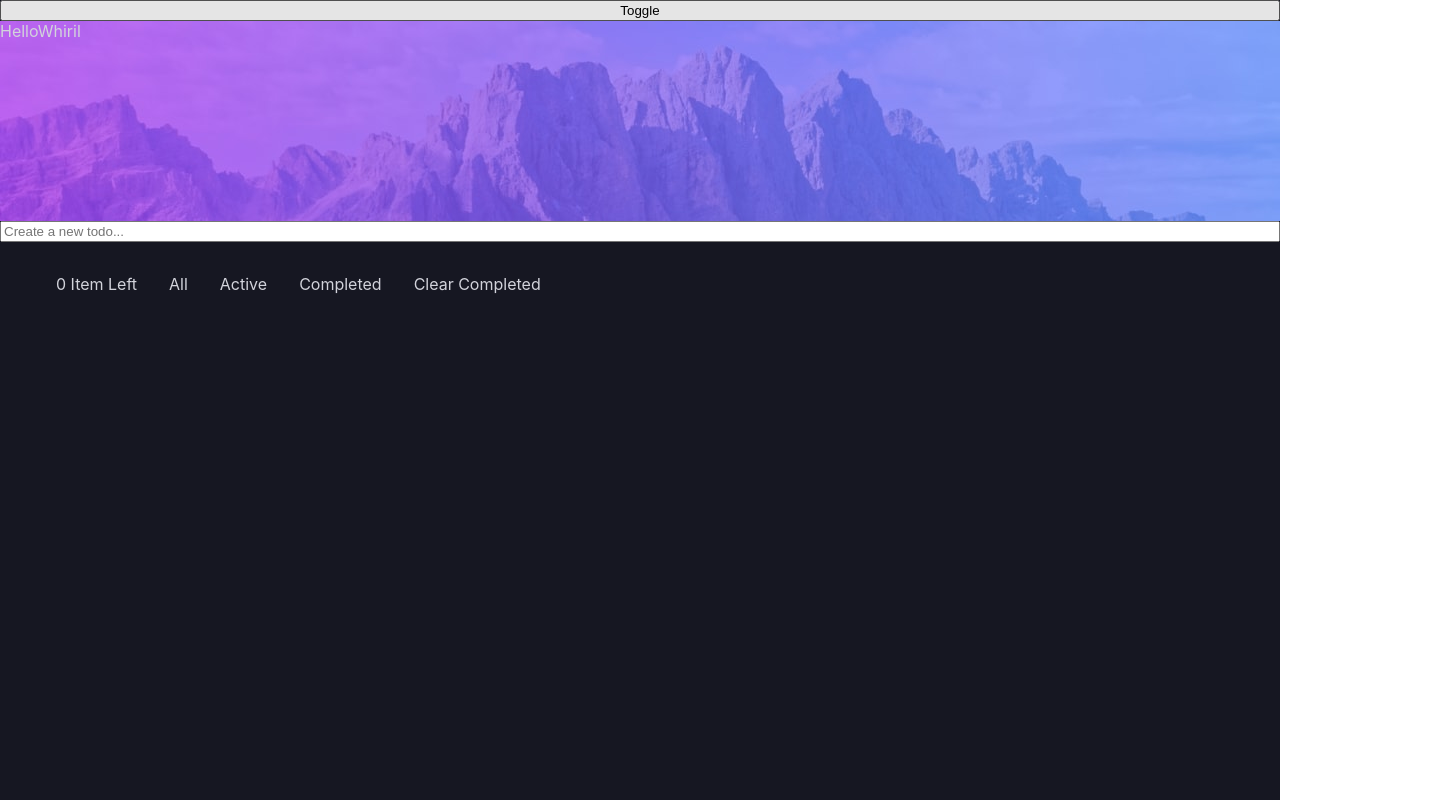
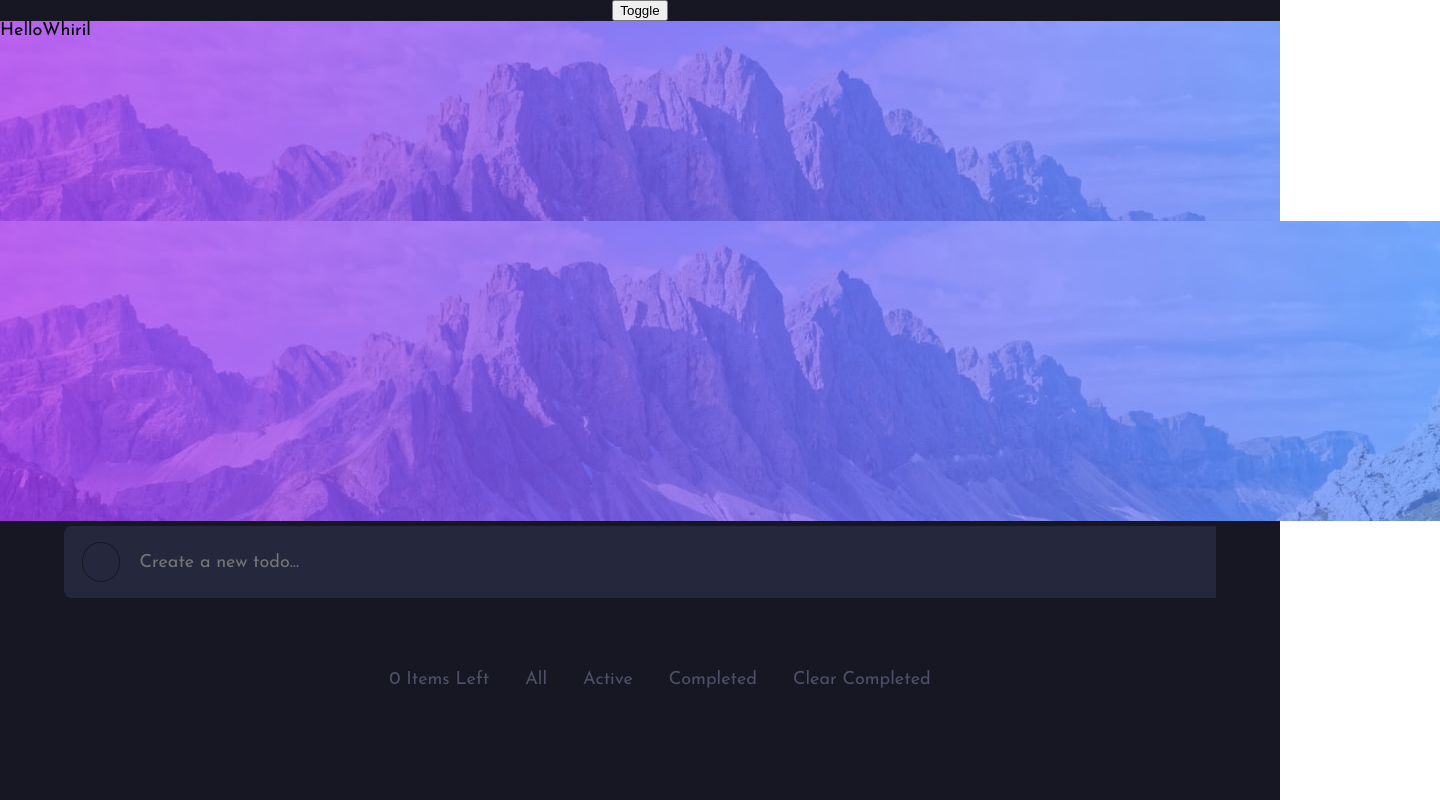
Before and after one commit to plaetzaw/TaskManagerTypescript, a Next.js app: page / in a window 1280 px wide. Shown: the whole page, 1440 px wide, since content can reach past the window. Built offline with nearby package versions, Linux system fonts and the light colour scheme.

Commit message:
Feat: Most styles done

```diff
--- a/components/footer.tsx
+++ b/components/footer.tsx
@@ -5,10 +5,19 @@ const FooterContainer = styled.ul`
     display: flex;
     flex-direction: row;
 `
-const FooterItem = styled.li`
+const FooterItem = styled.li<DisplayModeProps>`
     display: flex;
     padding: 1em;
+    color: ${props => props.darkMode ? props.theme.primaryTheme.lightMode.VeryDarkGrayishBlue : props.theme.primaryTheme.darkMode.VeryDarkGrayishBlue};
+    &:hover {
+        cursor: hand;
+        color: ${props => props.darkMode ? props.theme.primaryTheme.lightMode.VeryLightGrayishBlue : props.theme.primaryTheme.darkMode.LightGrayishBlue};
+    }
 `
+
+interface DisplayModeProps {
+    darkMode: boolean,
+  }
 
 interface Props {
     taskCount: number,
@@ -16,19 +25,24 @@ interface Props {
     todoList: [],
     setTodoList(): void,
     filter: string,
-    setFilter(): void
+    setFilter(): void,
+    darkMode: boolean
 }
 
-const Footer: FC = ({ taskCount, deleteCompleted, todoList, setTodoList, filter, setFilter }: Props) => {
-const ItemPluralization = (taskCount === 1) ? "Items" : "Item"
+
+const Footer: FC = ({ taskCount, deleteCompleted, todoList, setTodoList, filter, setFilter, darkMode }: Props) => {
+const ItemPluralization = (taskCount > 1 || taskCount === 0) ? "Items" : "Item"
+
+console.log(darkMode)
+
   return (
     <div>
     <FooterContainer>
-    <FooterItem>{taskCount} {ItemPluralization} Left</FooterItem>
-    <FooterItem onClick={() => { setFilter("All")}}>All</FooterItem>
-    <FooterItem onClick={() => { setFilter("Active")}}>Active</FooterItem>
-    <FooterItem onClick={() => { setFilter("Completed")}}>Completed</FooterItem>
-    <FooterItem onClick={() => {
+    <FooterItem darkMode={darkMode}>{taskCount} {ItemPluralization} Left</FooterItem>
+    <FooterItem darkMode={darkMode} onClick={() => { setFilter("All")}}>All</FooterItem>
+    <FooterItem darkMode={darkMode} onClick={() => { setFilter("Active")}}>Active</FooterItem>
+    <FooterItem darkMode={darkMode} onClick={() => { setFilter("Completed")}}>Completed</FooterItem>
+    <FooterItem darkMode={darkMode} onClick={() => {
         setTodoList(todoList.filter((task) => {
             return task.status === 'active'
           }))
--- a/components/todo.tsx
+++ b/components/todo.tsx
@@ -2,32 +2,62 @@ import React from 'react'
 import styled from 'styled-components'
 import { ITask }   from '../Interfaces'
 
-const TaskContainer = styled.div`
+const TaskContainer = styled.div<DisplayModeProps>`
+    width: 90%;
+    display: flex;
+    flex-direction: column;
+    align-items: center;
+`
+
+const DisplayTask = styled.div<DisplayModeProps>`
     display: flex;
     flex-direction: row;
+    height: 4em;
+    width: 100%;
     align-items: center;
+    font-family: ${props => props.theme.primaryTheme.fonts.base};
+    font-size: ${props => props.theme.primaryTheme.fonts.size};
+    background-color: ${props => props.darkMode ? props.theme.primaryTheme.lightMode.VeryLightGray : props.theme.primaryTheme.darkMode.VeryDarkDesatBlue};
+    color: ${props => props.darkMode ? props.theme.primaryTheme.lightMode.VeryDarkGrayishBlue : props.theme.primaryTheme.darkMode.LightGrayishBlue};
+    border: none;
 `
+
 
 const Circle = styled.div`
     width: 40px;
     height: 40px;
     border-radius: 40px;
-    background-color: teal;
-    margin: 0 2em 0 0;
+    background-color: white;
+    margin: 0 1em 0 1em;
 `
+
+const EndX = styled.span`
+    // align-self: self-end;
+    margin-left: auto;
+`
+interface DisplayModeProps {
+    darkMode: boolean,
+  }
 
 interface Props {
     task: ITask,
-    completeTask (finishedTask: string): void
+    completeTask (finishedTask: string): void,
+    darkMode: boolean
 }
 
-const Todo = ({ task, completeTask }: Props) => {
+// color: ${(props) => {
+//     console.log(props.darkMode)
+//   }}
+
+const Todo = ({ task, completeTask, darkMode }: Props) => {
   return (
-    <TaskContainer>
+    <TaskContainer darkMode={darkMode}>
+        <DisplayTask darkMode={darkMode}>
         <Circle onClick={() => { completeTask(task.taskName)}}/>
-        {task.taskName}
-        <br/>
-        {task.status}
+        <span style={{paddingRight: '2em'}}>{task.taskName}</span>
+        <span>{task.status}</span>
+        <EndX>X</EndX>
+        </DisplayTask>
     </TaskContainer>
   )
 }
--- a/pages/index.tsx
+++ b/pages/index.tsx
@@ -14,29 +14,80 @@ const Container = styled.div<DisplayModeProps>`
   display: flex;
   flex-direction: column;
   min-height: 100vh;
+  align-items: center;
+  font-family: ${props => props.theme.primaryTheme.fonts.base};
+  font-size: ${props => props.theme.primaryTheme.fonts.size};
   padding: ${props => props.theme.primaryTheme.padding};
   margin: ${props => props.theme.primaryTheme.margin};
-  background-color: ${props => props.darkMode ? props.theme.primaryTheme.lightMode.VeryLightGray : props.theme.primaryTheme.darkMode.VeryDarkBlue};
-  color: ${props => props.theme.primaryTheme.lightMode.LightGrayishBlue}
+  background-color: ${props => props.darkMode ? props.theme.primaryTheme.lightMode.VeryLightGrayishBlue : props.theme.primaryTheme.darkMode.VeryDarkBlue};
 `
 
 const Background = styled.div<DisplayModeProps>`
   width: 100%;
   height: 200px;
   background-image: url${props => !props.darkMode ? '(/bg-mobile-light.jpg)' : '(/bg-mobile-dark.jpg)'};
-  background-repeat: no-repeat;
   object-fit: cover;
+  // background-repeat: no-repeat;
   @media (min-width: 1200px) {
     background-image: url${props => !props.darkMode ? '(/bg-desktop-light.jpg)' : '(/bg-desktop-dark.jpg)'};
   }
 `
+
+const Test = styled.div<DisplayModeProps>`
+  width: 100%;
+  `
+
+const Img = styled.img`
+  max-with: 100%;
+  max-height: 100%;
+  object-fit: cover;
+`
+
+const TaskContainer = styled.div<DisplayModeProps>`
+  display: flex;
+  flex-direction: row;
+  align-items: center;
+  width: 90%;
+  height: 4em;
+  border-radius: 8px;
+  margin: 0 0 2em 0;
+  background-color: ${props => props.darkMode ? props.theme.primaryTheme.lightMode.VeryLightGray : props.theme.primaryTheme.darkMode.VeryDarkDesatBlue};
+`
+
+const EnterTask = styled.input<DisplayModeProps>`
+  height: 100%;
+  width: 100%;
+  font-family: ${props => props.theme.primaryTheme.fonts.base};
+  font-size: ${props => props.theme.primaryTheme.fonts.size};
+  background-color: ${props => props.darkMode ? props.theme.primaryTheme.lightMode.VeryLightGray : props.theme.primaryTheme.darkMode.VeryDarkDesatBlue};
+  color: ${props => props.darkMode ? props.theme.primaryTheme.lightMode.VeryDarkGrayishBlue : props.theme.primaryTheme.darkMode.LightGrayishBlue};
+
+  border: none;
+`
+
+const Circle = styled.div<DisplayModeProps>`
+    width: 40px;
+    height: 40px;
+    border-radius: 40px;
+    background-color: ${props => props.darkMode ? props.theme.primaryTheme.lightMode.VeryLightGray : props.theme.primaryTheme.darkMode.VeryDarkDesatBlue};
+    background-color: ${props => props.theme.primaryTheme.colorsPrimary.CheckBackground};
+    border: 1px solid ${props => props.darkMode ? props.theme.primaryTheme.lightMode.VeryLightGrayishBlue : props.theme.primaryTheme.darkMode.VeryDarkBlue};
+    margin: 0 1em 0 1em;
+    &:hover {
+      border: 10px solid ${props => props.theme.primaryTheme.colorsPrimary.CheckBackground};
+    }
+`
+
+// color: ${(props) => {
+//   console.log(props.darkmode)
+// }}
 
 interface DisplayModeProps {
   darkMode: boolean,
 }
 
 interface Toggle {
-  onClick: React.MouseEventHandler<HTMLButtonElement>
+  toggle: React.MouseEventHandler<HTMLButtonElement>
 }
 
 const Home: NextPage = () => {
@@ -44,11 +95,6 @@ const Home: NextPage = () => {
   const [task, setTask] = useState<string>("")
   const [todoList, setTodoList] = useState<ITask[]>([])
   const [filter, setFilter] = useState<string>('All')
-  // const [displayTodos, setDisplayTodos] = useState<ITask[]>([])
-
-  // useEffect(() => {
-  // }, [todoList])
-
 
 
   const onEnter = (e): void => {
@@ -89,13 +135,7 @@ const Home: NextPage = () => {
     setTask(event.target.value)
   }
 
-  // const changeDisplayedTodos = (todoList: [], status: string) => {
-  //   switch (case)
-  // }
-
   const TaskCount = todoList.length
-  // console.log(todoList.length)
-  // console.log(TaskCount)
 
   const filteredList = todoList.filter((todo) => {
     switch (filter) {
@@ -110,20 +150,18 @@ const Home: NextPage = () => {
     }
   })
 
-  console.log(filteredList)
+  // console.log(filteredList)
 
 
 
   const TodoDisplay = filteredList.map((task: ITask, key: number) => {
     return (
-      <Todo key={key} task={task} completeTask={completeTask}/>
+      <Todo key={key} task={task} completeTask={completeTask} darkMode={darkMode}/>
     )
   })
 
 
-  // color: ${(props) => {
-  //   console.log(props.theme.primaryTheme.darkMode)
-  // }}
+
   return (
     <div>
       <Head>
@@ -134,10 +172,21 @@ const Home: NextPage = () => {
           <Background darkMode={darkMode}>
             HelloWhiril
           </Background>
-          <input name='Task' placeholder='Create a new todo...' onChange={handleChange} onKeyDown={onEnter} value={task}/>
+          <Test>
+            <img src="/bg-desktop-light.jpg"/>
+          </Test>
+            {/* <Image src="/bg-mobile-light.jpg"
+            height={200}
+            width={'100%'}
+            // layout="fill"
+            /> */}
+            <TaskContainer darkMode={darkMode}>
+              <Circle darkMode={darkMode}/>
+              <EnterTask  darkMode={darkMode} name='Task' placeholder='Create a new todo...' onChange={handleChange} onKeyDown={onEnter} value={task}/>
+            </TaskContainer>
         {/* Todo + Mode Changer */}
         {TodoDisplay}
-        <Footer taskCount={TaskCount} deletedCompleted={deleteCompleted} todoList={todoList} setTodoList={setTodoList} filter={filter} setFilter={setFilter}/>
+        <Footer darkMode={darkMode} taskCount={TaskCount} deletedCompleted={deleteCompleted} todoList={todoList} setTodoList={setTodoList} filter={filter} setFilter={setFilter}/>
       </Container>
     </div>
   )
```
